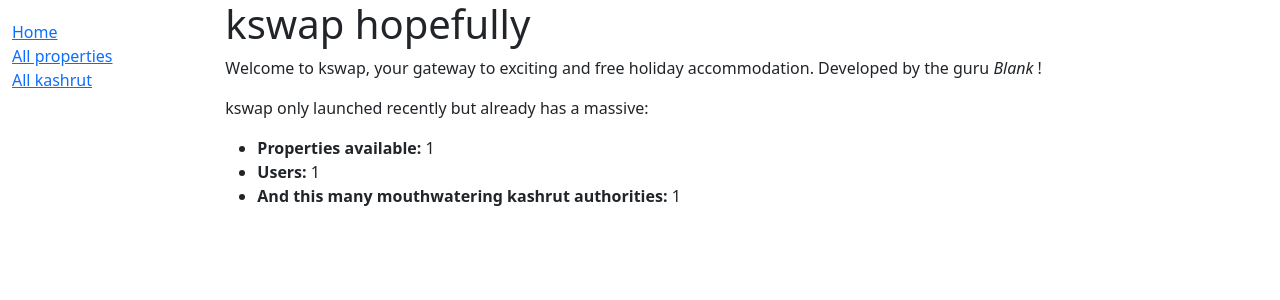
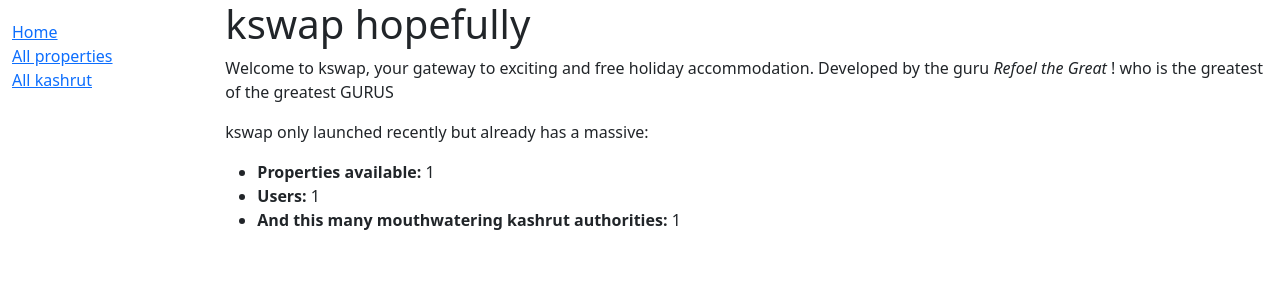
Before and after one commit to alanchalk/HouseSwap, a Django app: template kswap/templates/home.html in a window 1280 px wide. Shown: the top 300 px of the page. Run offline with Django 4.2, Linux system fonts and the light colour scheme; the template is opened without the code that fills it: most values are stand-ins (such as "Sample title", 1, 10 or a date in 2020).

Commit message:
homepage update

```diff
--- a/kswap/templates/home.html
+++ b/kswap/templates/home.html
@@ -5,7 +5,7 @@
  <h1>kswap hopefully</h1>
  <p>
    Welcome to kswap, your gateway to exciting and free holiday accommodation. Developed by the guru
-   <em>Blank </em>!
+   <em>Refoel the Great </em>! who is the greatest of the greatest GURUS
  </p>
 
  <p>kswap only launched recently but already has a massive:</p>
```
